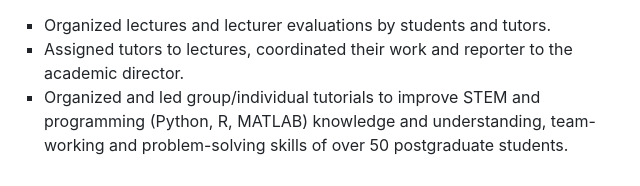
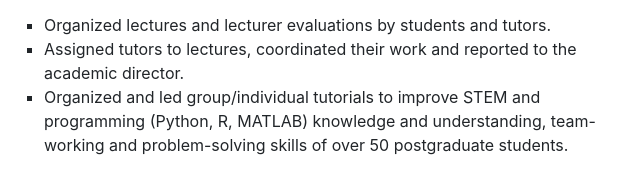
Before and after one commit to Djeutsch/ldjeutchouang, a website with bundled scripts: page index.html in a window 1280 px wide. Shown: the part 2535-2721 px from the top of the page, 316-956 px from the left. Built offline with nearby package versions, Linux system fonts and the light colour scheme; files whose address does not match are found by name; a web font is replaced by a local one.

Commit message:
Fix typos

```diff
--- a/index.html
+++ b/index.html
@@ -324,7 +324,7 @@
               outreach activities in STEM, but not limited to. Basically, I:</p>
               <ul class="b">
                 <li>Organized lectures and lecturer evaluations by students and tutors.</li>
-                <li>Assigned tutors to lectures, coordinated their work and reporter to the academic director.</li>
+                <li>Assigned tutors to lectures, coordinated their work and reported to the academic director.</li>
                 <li>Organized and led group/individual tutorials to improve STEM and
                 programming (Python, R, MATLAB) knowledge and understanding,
                 team-working and problem-solving skills of over 50 postgraduate students.</li>
```
